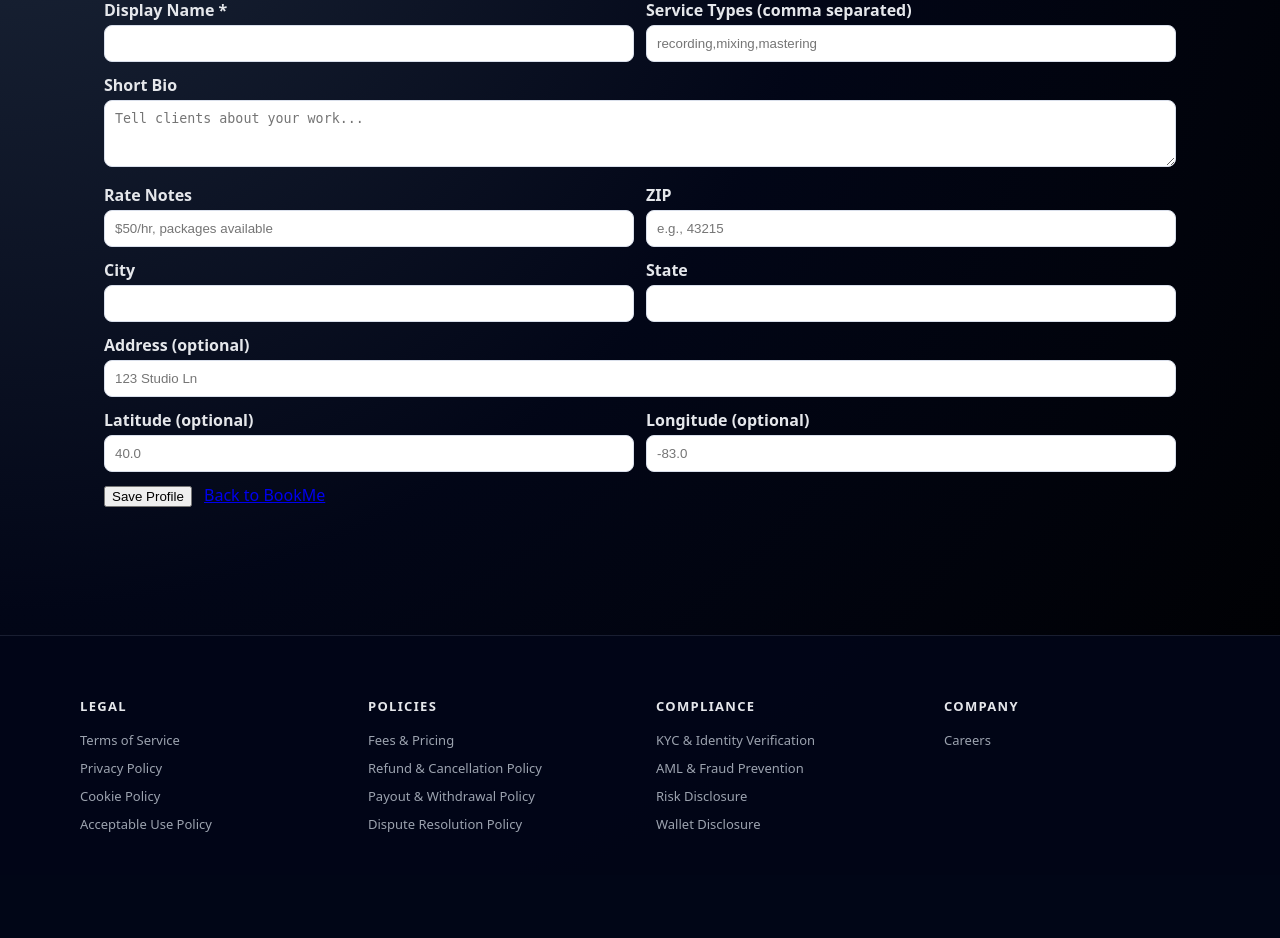
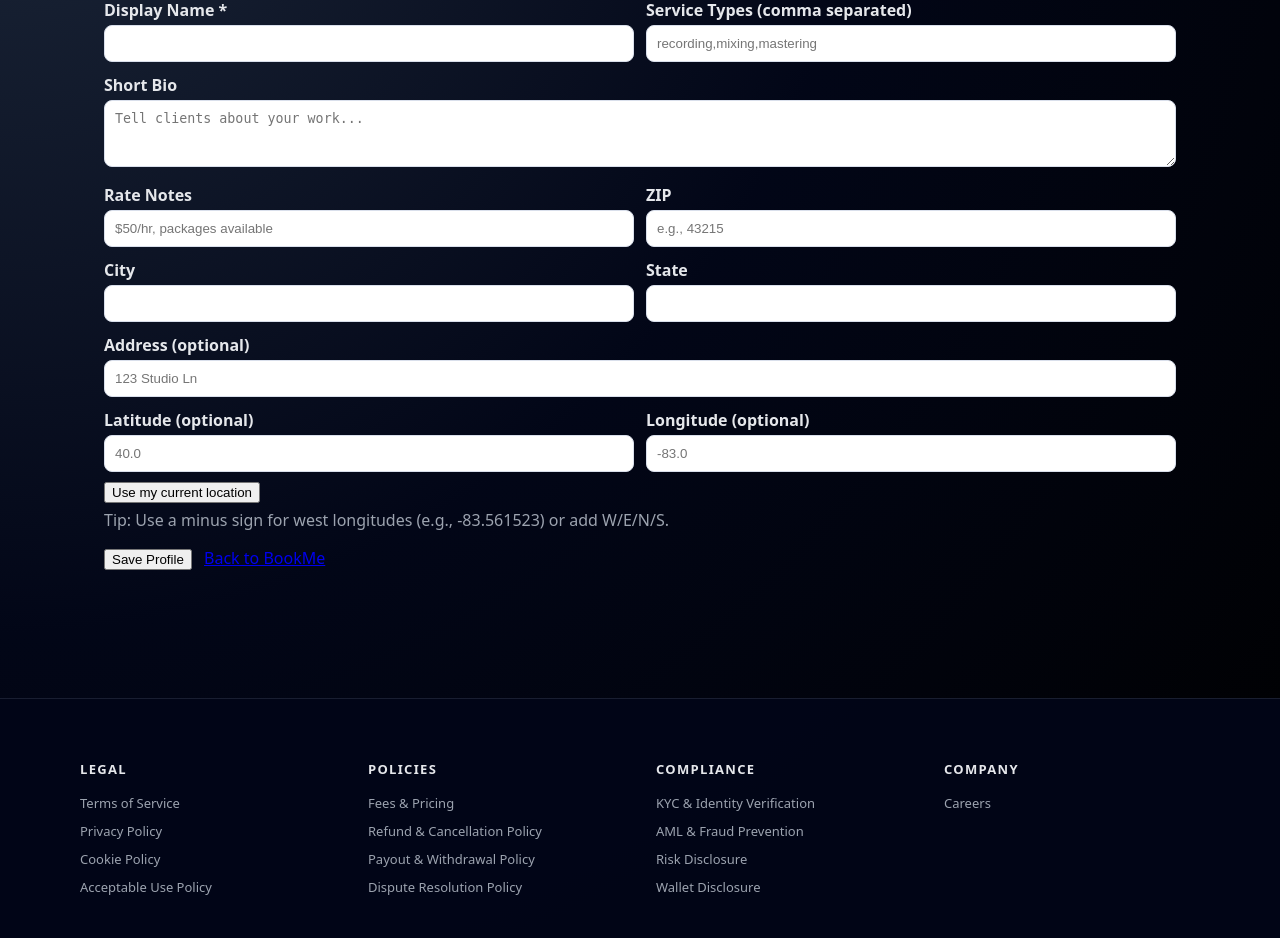
Before and after one commit to michealyalley136-cyber/beatfundwithjay, a Python web app: template templates/bookme_provider_edit.html in a window 1280 px wide. Shown: the part 235-1173 px from the top of the page. Before the commit the page ends 1067 px from the top, so only its background shows below. Run offline with Jinja, Linux system fonts and the light colour scheme; the template is opened without the code that fills it, so the values that code supplies are empty.

Commit message:
Add GPS location button to BookMe edit form

```diff
--- a/templates/bookme_provider_edit.html
+++ b/templates/bookme_provider_edit.html
@@ -52,17 +52,78 @@
 
     <div>
       <label>Latitude (optional)</label>
-      <input name="lat" value="{{ prof.lat if prof and prof.lat is not none else '' }}" placeholder="40.0">
+      <input name="lat" value="{{ prof.lat if prof and prof.lat is not none else '' }}" placeholder="40.0" inputmode="decimal" id="lat">
     </div>
     <div>
       <label>Longitude (optional)</label>
-      <input name="lng" value="{{ prof.lng if prof and prof.lng is not none else '' }}" placeholder="-83.0">
+      <input name="lng" value="{{ prof.lng if prof and prof.lng is not none else '' }}" placeholder="-83.0" inputmode="decimal" id="lng">
     </div>
   </div>
+
+  <div style="display:flex; gap:10px; align-items:center; flex-wrap:wrap; margin-top:10px;">
+    <button type="button" class="bf-btn-secondary" id="useMyLocation">Use my current location</button>
+    <div id="geoStatus" class="bf-inline-status" aria-live="polite"></div>
+  </div>
+
+  <p class="muted" style="margin-top:6px;">
+    Tip: Use a minus sign for west longitudes (e.g., -83.561523) or add W/E/N/S.
+  </p>
 
   <div style="margin-top:12px">
     <button type="submit">Save Profile</button>
     <a href="{{ url_for('bookme_search') }}" style="margin-left:8px">Back to BookMe</a>
   </div>
 </form>
+
+<script>
+  (function () {
+    const btn = document.getElementById("useMyLocation");
+    const statusEl = document.getElementById("geoStatus");
+    const latInput = document.getElementById("lat");
+    const lngInput = document.getElementById("lng");
+
+    function setStatus(msg, kind) {
+      if (!statusEl) return;
+      statusEl.textContent = msg || "";
+      statusEl.classList.remove("ok", "err");
+      if (kind) statusEl.classList.add(kind);
+    }
+
+    if (!btn) return;
+
+    btn.addEventListener("click", function () {
+      setStatus("", null);
+      if (!navigator.geolocation) {
+        setStatus("Geolocation is not supported in this browser.", "err");
+        return;
+      }
+
+      btn.disabled = true;
+      btn.style.opacity = "0.7";
+      setStatus("Getting your location...", null);
+
+      navigator.geolocation.getCurrentPosition(
+        function (pos) {
+          const lat = pos.coords.latitude;
+          const lng = pos.coords.longitude;
+
+          if (latInput) latInput.value = Number(lat).toFixed(6);
+          if (lngInput) lngInput.value = Number(lng).toFixed(6);
+
+          setStatus("Location added. Click Save Profile to store it.", "ok");
+          btn.disabled = false;
+          btn.style.opacity = "1";
+        },
+        function (err) {
+          let msg = "Could not get location.";
+          if (err && err.message) msg += " " + err.message;
+          setStatus(msg, "err");
+          btn.disabled = false;
+          btn.style.opacity = "1";
+        },
+        { enableHighAccuracy: true, timeout: 10000, maximumAge: 60000 }
+      );
+    });
+  })();
+</script>
 {% endblock %}
```
